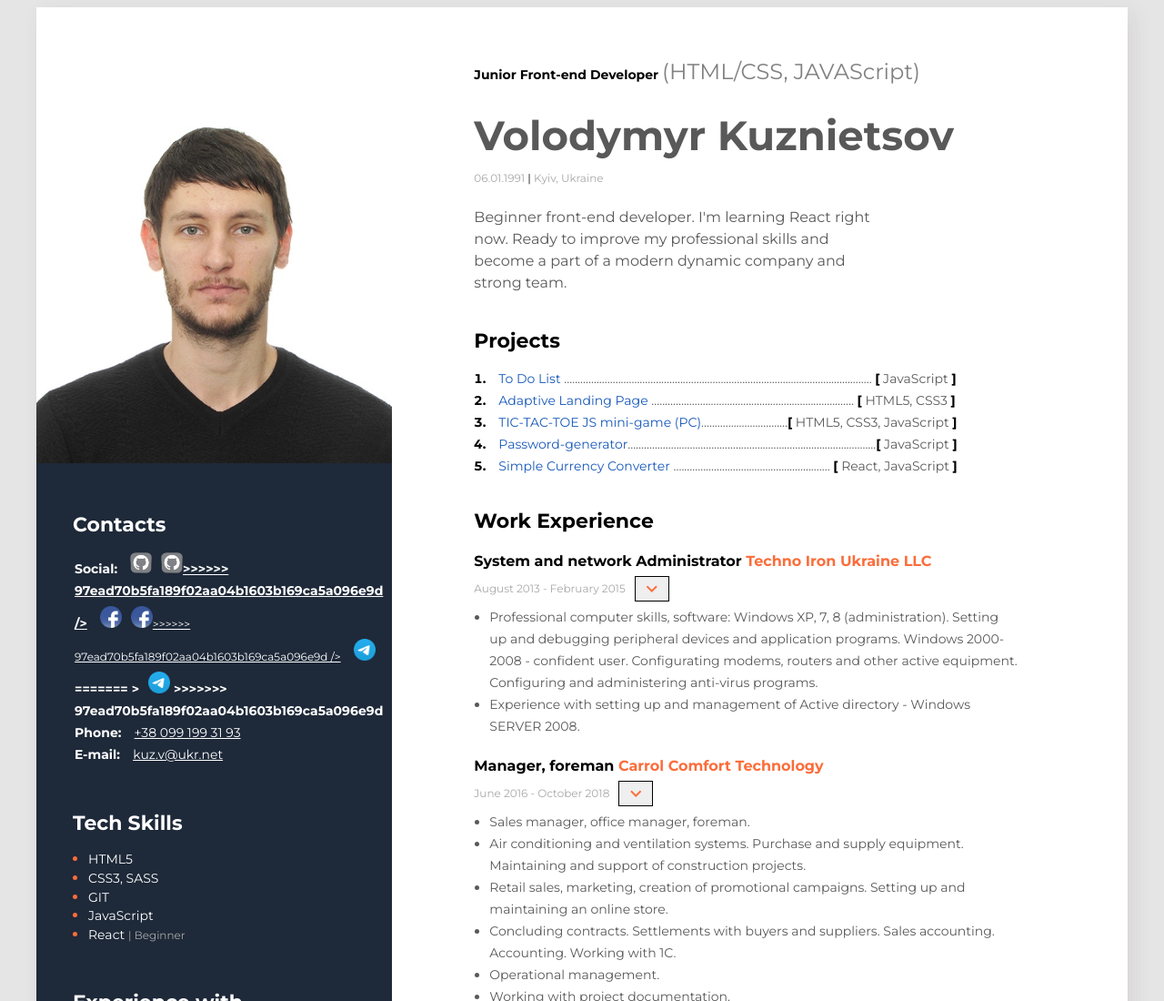
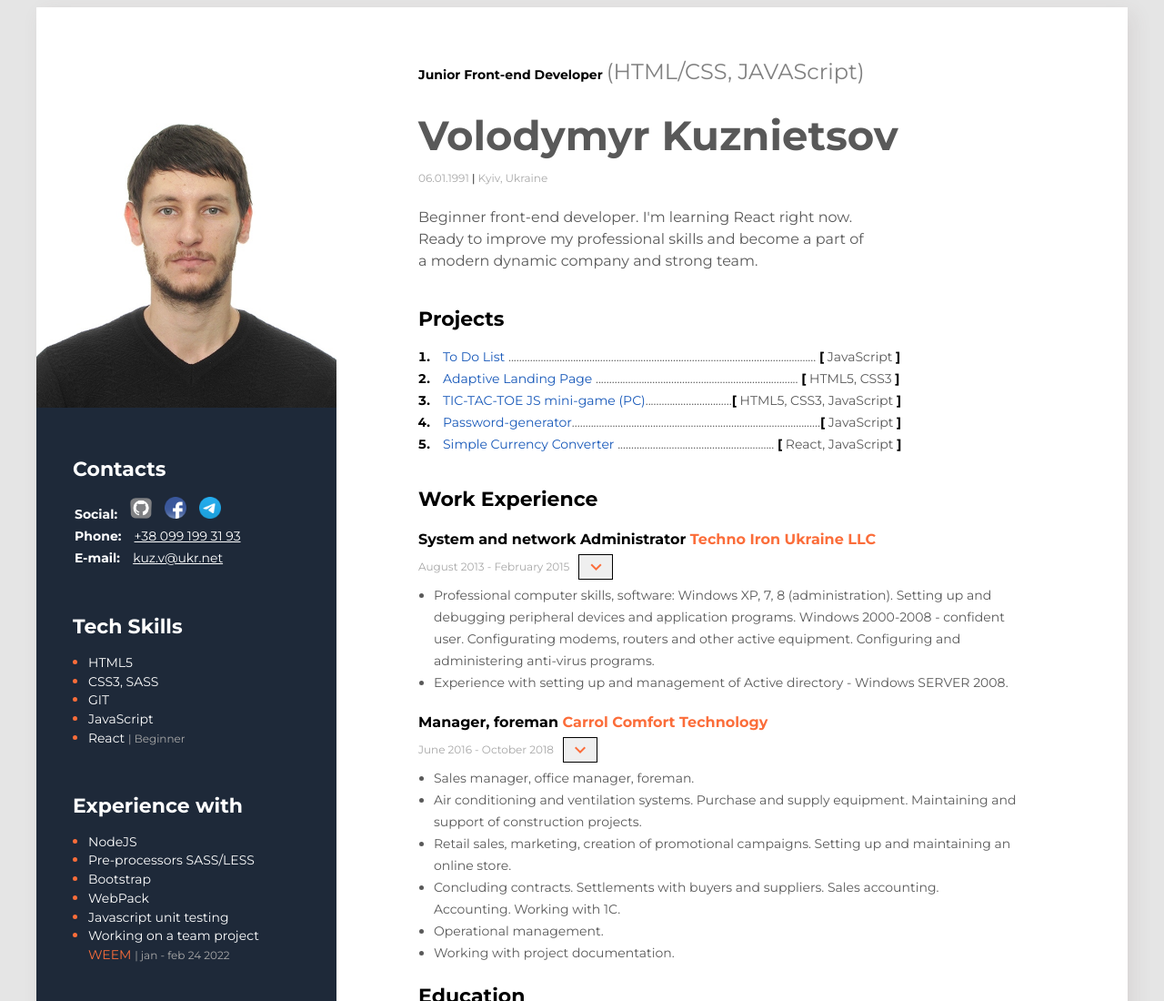
Before and after one commit to hustle2live/My_resume, a plain HTML site: page index.html in a window 1280 px wide. Shown: the top 1100 px of the page at 91% size. Drawn offline with nearby package versions, Linux system fonts and the light colour scheme.

Commit message:
html changed

```diff
--- a/index.html
+++ b/index.html
@@ -287,7 +287,7 @@
         <div class="picture">
           <img
             class="cv-photo"
-            src="img/photo-1.jpg"
+            src="/img/photo-1.jpg"
             alt="my CV foto"
             width="370"
             height="370"
@@ -298,42 +298,29 @@
               <strong>
                 Social:
                 <a href="https://github.com/hustle2live" target="_blank"
-<<<<<<< HEAD
                   ><img
                     class="social"
                     src="/img/GitHub-logo-wh.png"
                     alt="GitHub-icon"
-=======
-                  ><img class="social" src="img/GitHub-logo-wh.png"
->>>>>>> 97ead70b5fa189f02aa04b1603b169ca5a096e9d
                 /></a>
                 <a
                   class="work-experience-subtitle"
                   href="https://www.facebook.com/kuz.v91/"
                   target="_blank"
-<<<<<<< HEAD
                   ><img
                     class="social"
                     src="/img/facebook-icon.png"
                     alt="facebook-icon"
-=======
-                  ><img class="social" src="img/facebook-icon.png"
->>>>>>> 97ead70b5fa189f02aa04b1603b169ca5a096e9d
                 /></a>
                 <a
                   class="work-experience-subtitle"
                   href="https://telegram.me/vkuznetsov28"
                   target="_blank"
-<<<<<<< HEAD
                   ><img
                     class="social"
                     src="/img/Telegram_Logo.png"
                     alt="Telegram-icon" /></a
               ></strong>
-=======
-                  ><img class="social" src="img/Telegram_Logo.png" /></a
-              ></b>
->>>>>>> 97ead70b5fa189f02aa04b1603b169ca5a096e9d
             </div>
             <div>
               <span class="contact-section-type"><strong>Phone:</strong></span>
```
